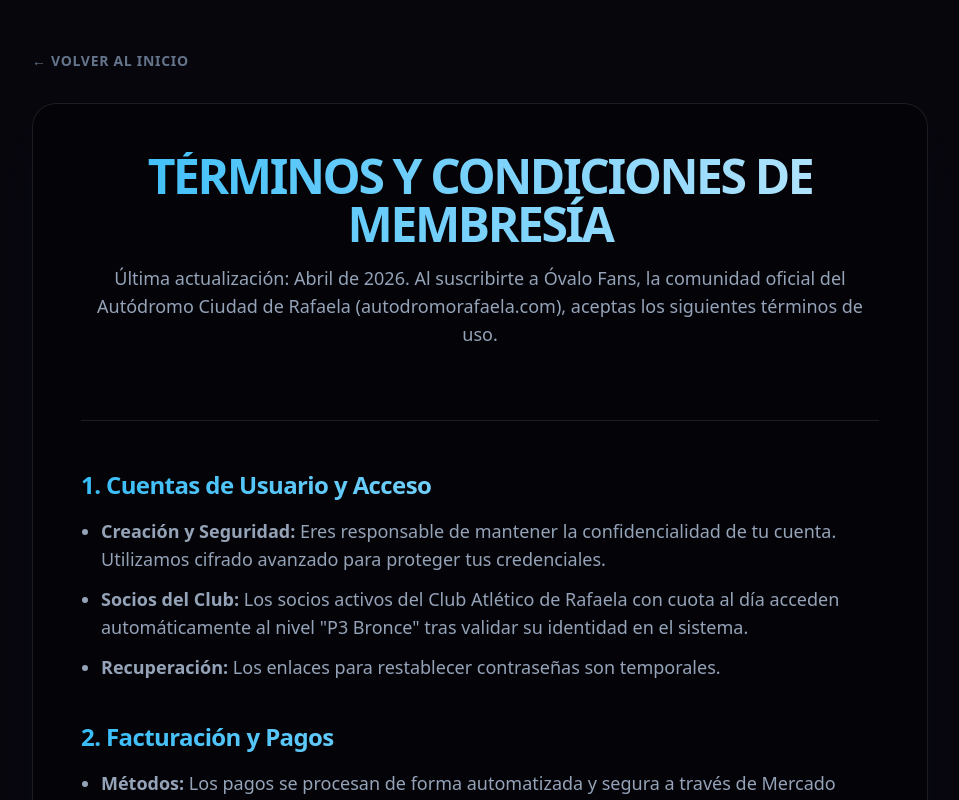
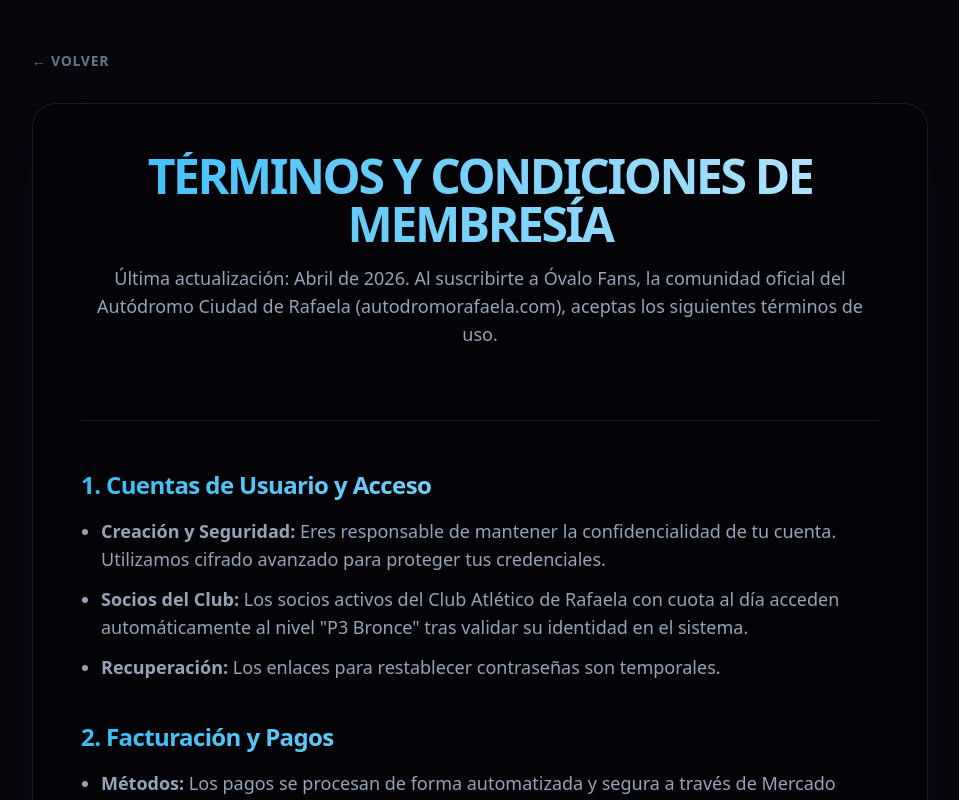
Before and after one commit to mardigitals/front-ovalo-fans, a React (Vite) app: page /terms-conditions in a window 1280 px wide. Shown: the top 800 px of the page, without its empty margins (160-1119 px from the left). Built offline with nearby package versions, Linux system fonts and the light colour scheme; a web font is replaced by a local one.

Commit message:
feat: mejora para mantener el register page abierto al abrir botones con window.open

```diff
--- a/src/pages/public/RegisterPage.tsx
+++ b/src/pages/public/RegisterPage.tsx
@@ -1,5 +1,5 @@
 import React, { useState } from 'react';
-import { Link, useNavigate } from 'react-router-dom';
+import { Link } from 'react-router-dom';
 import api from '@/api/axios';
 import { X } from 'lucide-react';
 
@@ -7,7 +7,6 @@ import { X } from 'lucide-react';
 const RegisterPage = () => {
     const [step, setStep] = useState(1);
     const [isLoading, setIsLoading] = useState(false);
-    const navigate = useNavigate();
     const [error, setError] = useState('');
 
     const [email, setEmail] = useState('');
@@ -166,7 +165,7 @@ const RegisterPage = () => {
                         </form>
                         <div className="bg-institucional-celeste/5 border-l-4 border-institucional-celeste p-4 mt-6">
                             <p className="text-sm italic text-fan">
-                            * Al registrarte, aceptas nuestros <Link to="/terms-conditions" ><strong>Términos y Condiciones</strong></Link> y nuestras <Link to="/privacy-policy" ><strong>Políticas de Privacidad</strong></Link>.
+                            * Al registrarte, aceptas nuestros <Link to="/terms-conditions" target="_blank" rel="noopener noreferrer"><strong>Términos y Condiciones</strong></Link> y nuestras <Link to="/privacy-policy" target="_blank" rel="noopener noreferrer"><strong>Políticas de Privacidad</strong></Link>.
                             </p>
                         </div>
                         <p className="text-center text-slate-500 text-sm">
@@ -363,7 +362,7 @@ const RegisterPage = () => {
 
                         <div className="mt-8">
                             <button
-                                onClick={() => navigate('/terms-conditions')}
+                                onClick={() => window.open('/terms-conditions', '_blank')}
                                 className="w-full py-3 bg-slate-200 dark:bg-white/10 hover:bg-slate-300 dark:hover:bg-white/20 text-slate-800 dark:text-white font-black rounded-lg transition-all"
                             >
                                 Conocé más
--- a/src/pages/public/TermsConditionsPage.tsx
+++ b/src/pages/public/TermsConditionsPage.tsx
@@ -1,14 +1,16 @@
-import { Link } from 'react-router-dom';
+import { useNavigate } from 'react-router-dom';
+
 
 const TermsConditionsPage = () => {
+  const navigate = useNavigate();
   return (
     <div className="py-12 px-4 sm:px-6 lg:px-8 animate-in fade-in duration-500">
 
       <div className="max-w-4xl mx-auto">
         {/* Botón Volver */}
-        <Link to="/" className="inline-block mb-8 text-slate-500 hover:text-sky-500 font-bold transition-colors text-sm uppercase tracking-wider">
-          ← Volver al inicio
-        </Link>
+        <button onClick={() => navigate(-1)} className="inline-block mb-8 text-slate-500 hover:text-sky-500 font-bold transition-colors text-sm uppercase tracking-wider">
+          ← Volver
+        </button>
 
         {/* Contenedor tipo Glass */}
         <div className="bg-white/80 dark:bg-black/40 backdrop-blur-xl border border-slate-200 dark:border-white/10 rounded-3xl p-8 md:p-12 shadow-2xl dark:shadow-sky-500/5">
@@ -113,9 +115,9 @@ const TermsConditionsPage = () => {
         <p className="text-fan text-sm mb-6">
           Si tienes dudas sobre el cobro de tu membresía, contáctanos a través de nuestros canales oficiales.
         </p>
-        <Link to="/" className="glass-neon-btn px-8 py-3 rounded-md font-bold text-slate-800 dark:text-white bg-white/5 border border-slate-300 dark:border-white/10">
+        <button onClick={() => navigate(-1)} className="glass-neon-btn px-8 py-3 rounded-md font-bold text-slate-800 dark:text-white bg-white/5 border border-slate-300 dark:border-white/10">
           Entendido
-        </Link>
+        </button>
       </div>
 
       </div>
```
